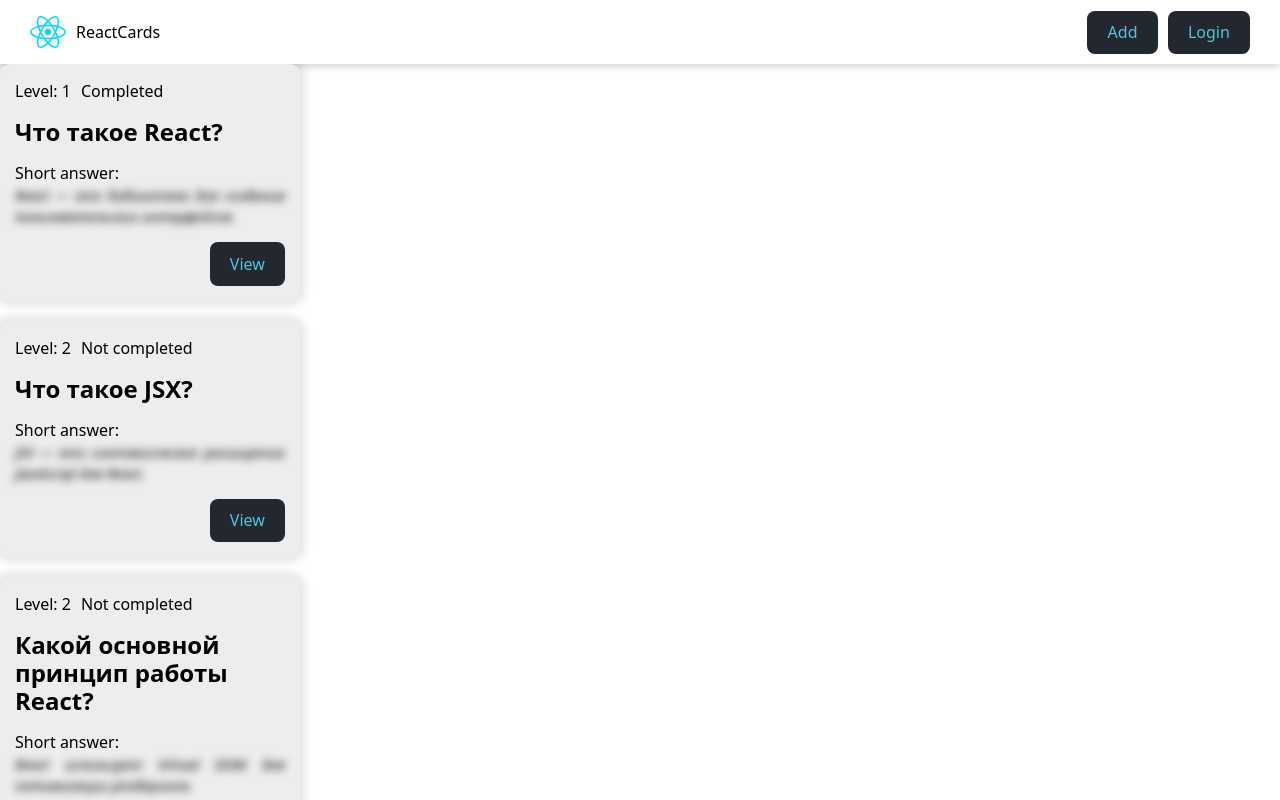
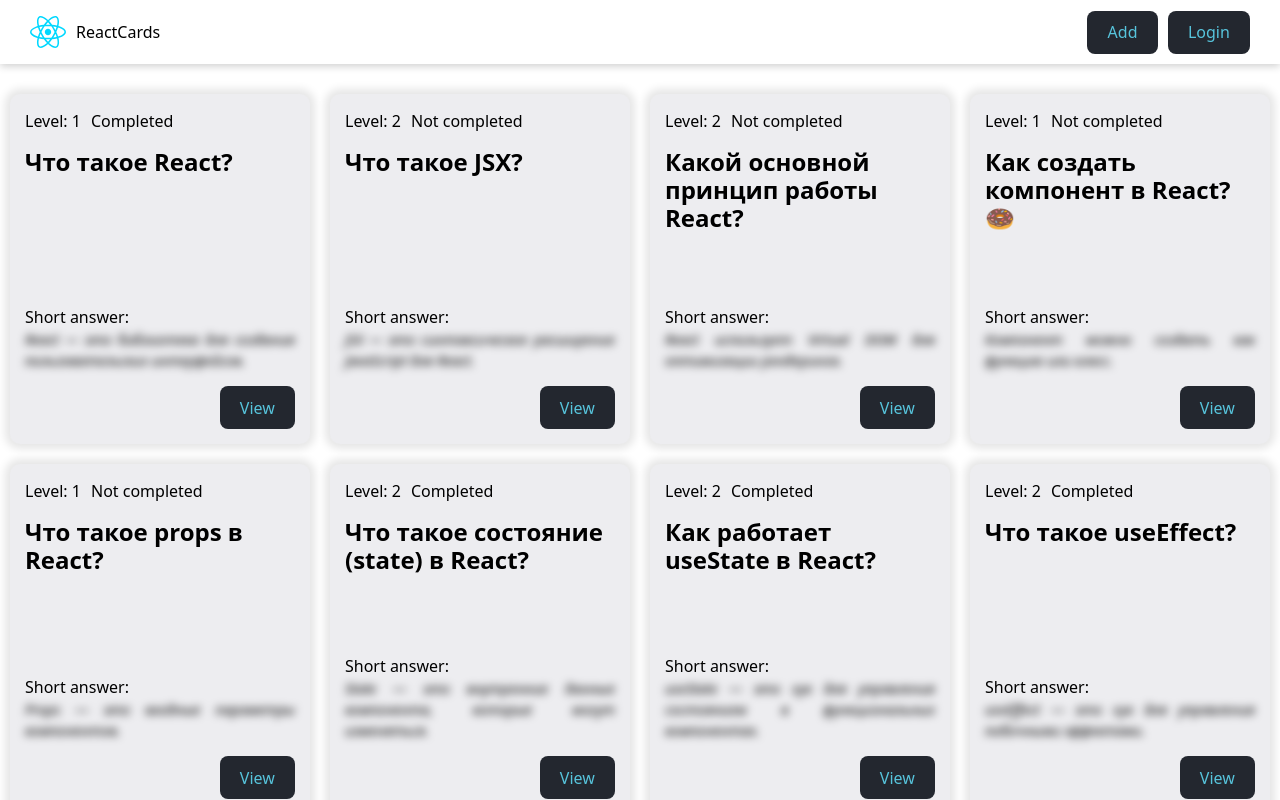
Before and after one commit to John-Coyote/johnpro, a React (Vite) app: page / in a window 1280 px wide. Built offline with nearby package versions, Linux system fonts and the light colour scheme; data requests are answered from the project's data file.

Commit message:
QustionCardList

```diff
--- /dev/null
+++ b/src/components/QuestionCardList/QuestionCardList.jsx
@@ -0,0 +1,16 @@
+import QuestionCard from '../QuestionCard/QuestionCard';
+import cls from './QuestionCardList.module.css'
+
+
+function QuestionCardList({ cards }) {
+    return (
+        <div className={cls.cardList}>
+            {cards.map((card, index) => {
+                return <QuestionCard card={card} key={index} />
+            })}
+
+        </div>
+    );
+}
+
+export default QuestionCardList;
--- /dev/null
+++ b/src/components/QuestionCardList/QuestionCardList.module.css
@@ -0,0 +1,10 @@
+.cardList{
+    width: 100%;
+    padding: 30px 0;
+    margin: 0 auto;
+    display: flex;
+    flex-wrap: wrap;
+    justify-content: center;
+    align-items: center;
+    gap: 20px;
+}
--- a/src/pages/HomePage/HomePage.jsx
+++ b/src/pages/HomePage/HomePage.jsx
@@ -3,6 +3,7 @@ import QuestionCard from '../../components/QuestionCard/QuestionCard';
 import { API_URL } from '../../constans';
 import cls from './HomePage.module.css';
 import { use } from 'react';
+import QuestionCardList from '../../components/QuestionCardList/QuestionCardList';
 
 
 
@@ -26,12 +27,7 @@ function HomePage() {
         getQuestion();
     }, [])
     return (
-        <>
-            {question.map((card, index) => {
-                return <QuestionCard card={card} key={index} />
-            })}
-            {/* <button onClick={getQuestion}>get question</button> */}
-        </>
+       <QuestionCardList cards={question} />
     );
 }
 
```
